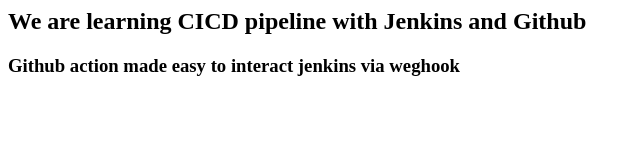
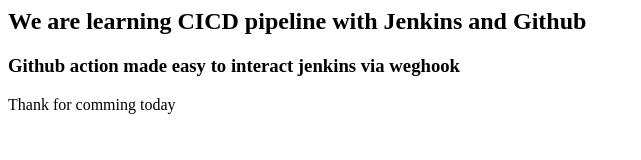
Before and after one commit to I2BKeit/demo-jenkins, a plain HTML site: page index.html in a window 1280 px wide. Shown: the whole page, without its empty margins (0-641 px from the left). Drawn offline with Linux system fonts and the light colour scheme.

Commit message:
p tag added

```diff
--- a/index.html
+++ b/index.html
@@ -3,5 +3,6 @@
 	<body>
 		<h2> We are learning CICD pipeline with Jenkins and Github</h2>
 		<h3> Github action made easy to interact jenkins via weghook</h3>
+		<p> Thank for comming today</p>
 	</body>
 </html>
```
